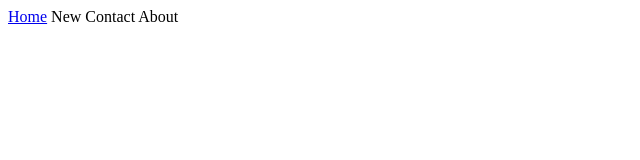
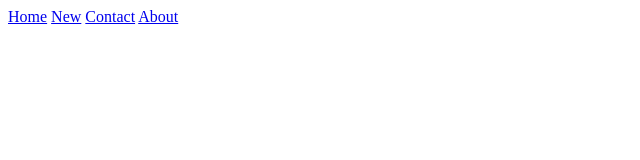
Before and after one commit to Tartelieus/Tartelieus.github.io, a plain HTML site: page index.html in a window 1280 px wide. Shown: the whole page, without its empty margins (0-640 px from the left). Drawn offline with Linux system fonts and the light colour scheme.

Commit message:
Update index.html

```diff
--- a/index.html
+++ b/index.html
@@ -10,9 +10,9 @@
 <body>
 <div class="topnav">
           <a class="active" href="#home"> Home</a>
-          <a class="news"> New</a>
-          <a class="contact"> Contact</a>
-          <a class="about"> About</a>
+          <a href="news"> New</a>
+          <a href="contact"> Contact</a>
+          <a href="about"> About</a>
 </div>
 
 </body>
```
